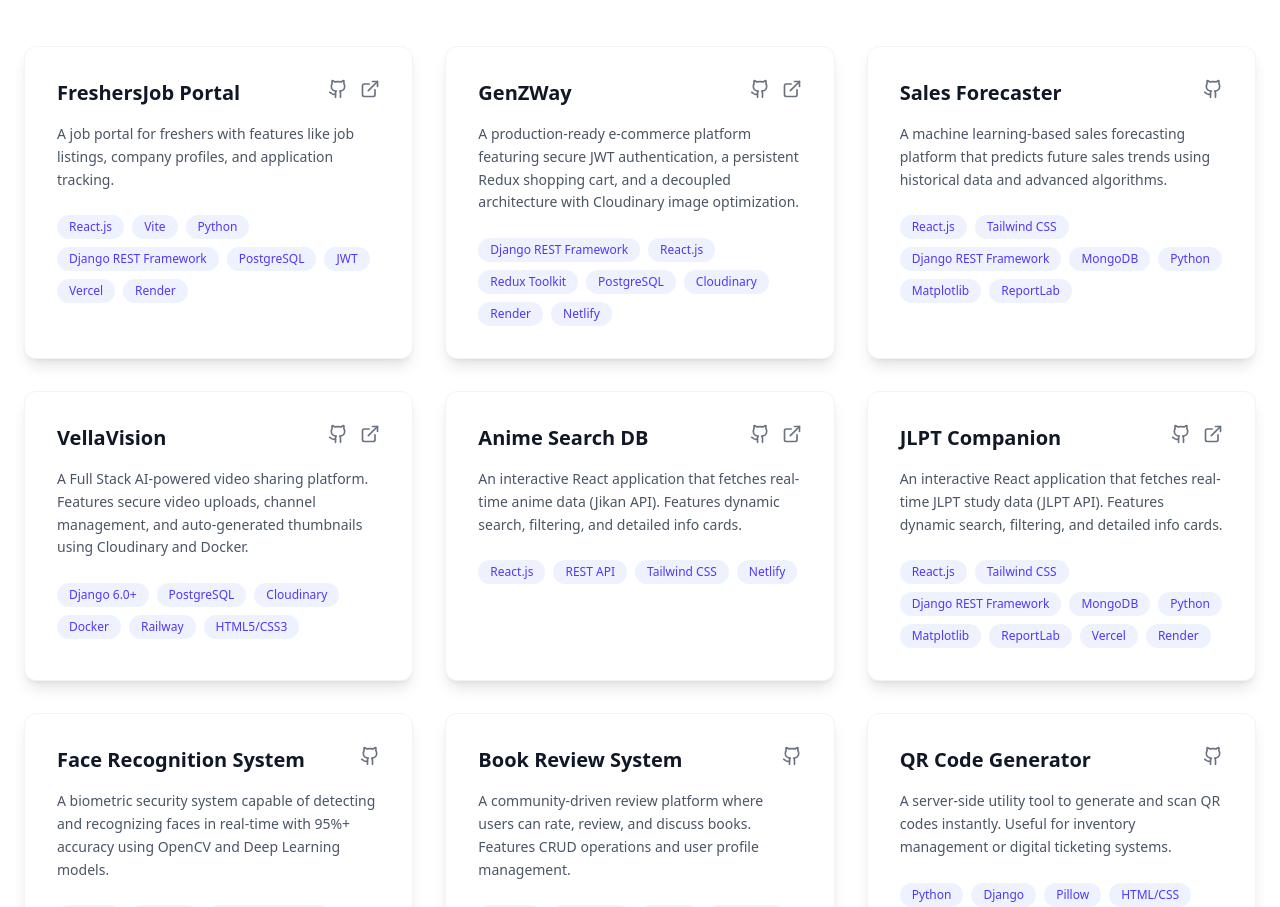
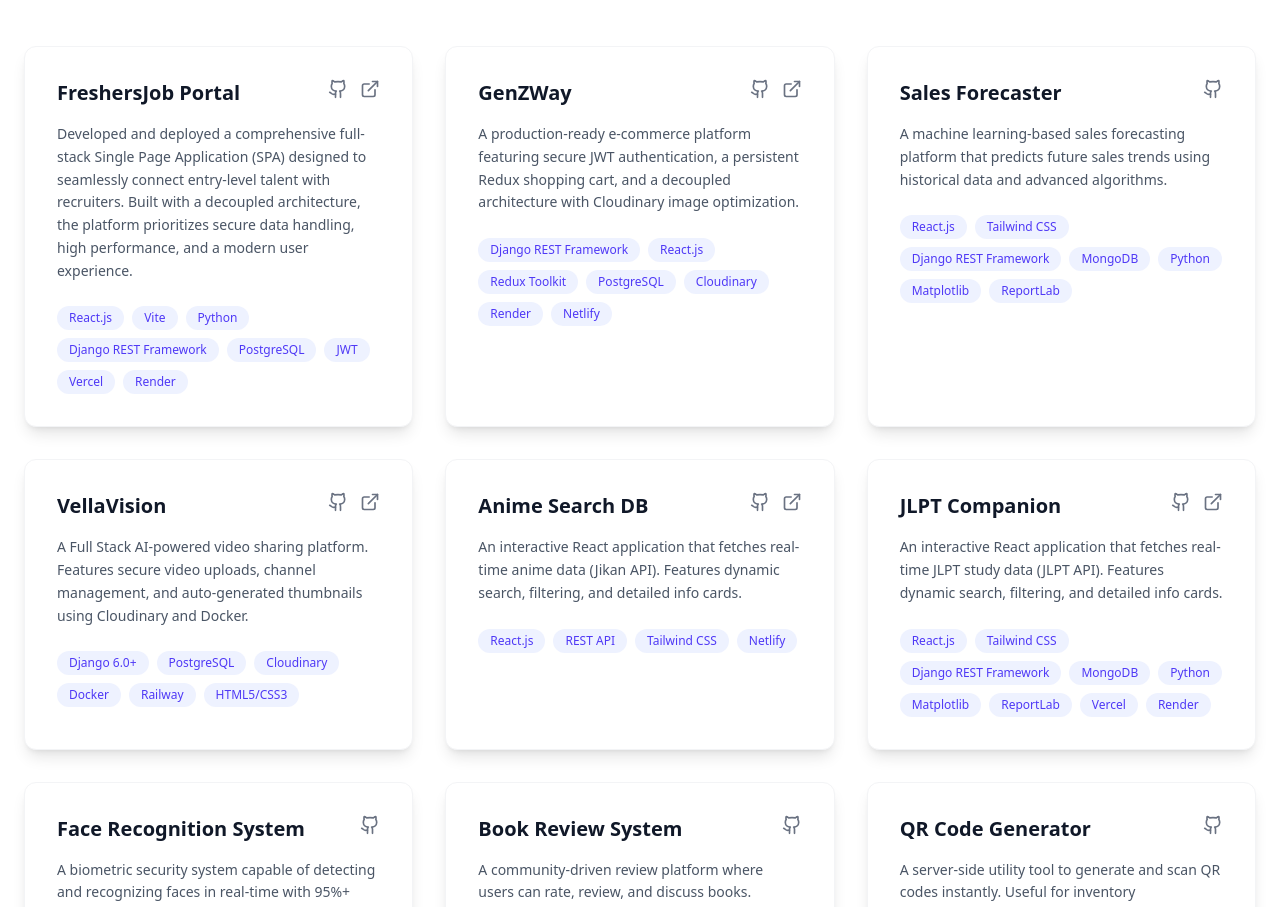
Before and after one commit to SoumyarananPradhan/Portfolio, a React (Vite) app: page / in a window 1280 px wide. Shown: the part 2725-3632 px from the top of the page. Built offline with nearby package versions, Linux system fonts and the light colour scheme.

Commit message:
Updated the Project Description

```diff
--- a/src/data/user.js
+++ b/src/data/user.js
@@ -46,7 +46,7 @@ export const userData = {
   projects: [
     {
       title: "FreshersJob Portal",
-      description: "A job portal for freshers with features like job listings, company profiles, and application tracking.",
+      description: "Developed and deployed a comprehensive full-stack Single Page Application (SPA) designed to seamlessly connect entry-level talent with recruiters. Built with a decoupled architecture, the platform prioritizes secure data handling, high performance, and a modern user experience.",
       techStack: ["React.js", "Vite", "Python", "Django REST Framework", "PostgreSQL", "JWT", "Vercel", "Render"],
       github: "https://github.com/SoumyarananPradhan/freshers_job_portal",
       demo: "https://freshers-job-portal.vercel.app/",
```
